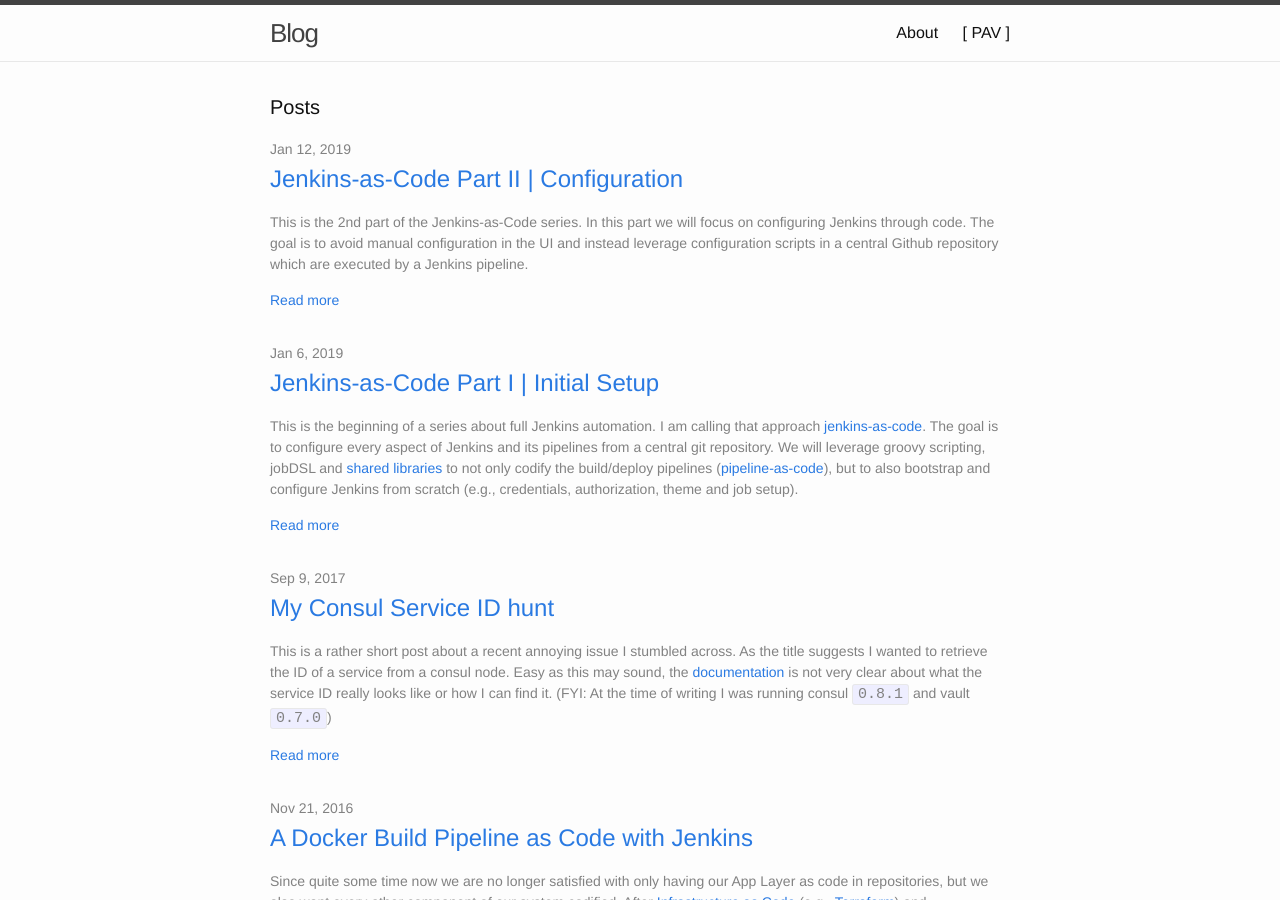
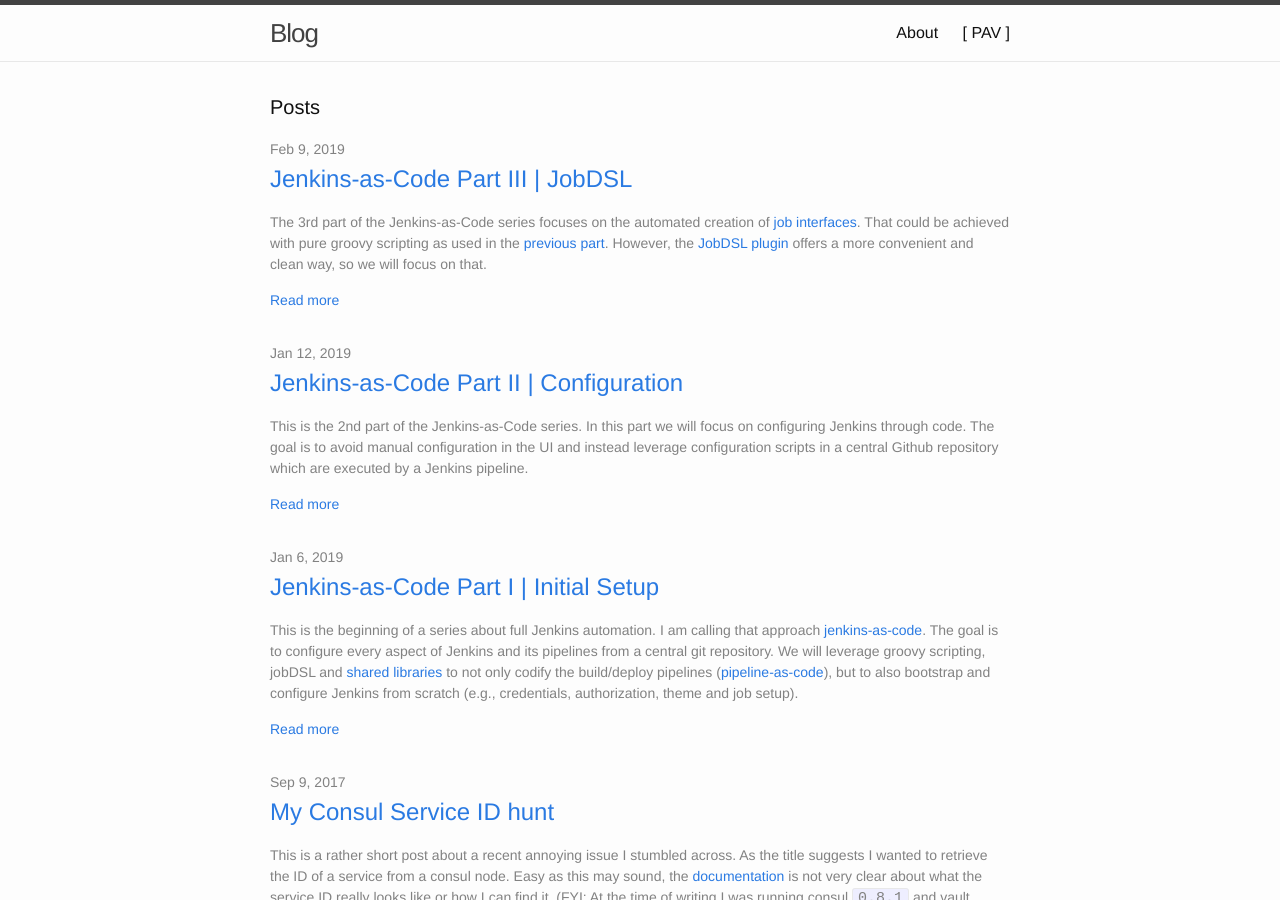
Before and after one commit to fishi0x01/fishi0x01.github.io, a Jekyll site: the page built from index.html, in a window 1280 px wide and 900 px high. Built offline with Jekyll 4.4.1, drawn with Linux system fonts in a browser that asks for light colours; formulas are drawn with MathJax 3; some of the changed lines change nothing that is shown.

Commit message:
Add jenkins-as-code part III

```diff
--- a/_config.yml
+++ b/_config.yml
@@ -13,6 +13,7 @@
 linkedin_username: fishi
 hackerrank_username: fishi0x01
 keybaseio_username: fishi
+hashnode_username: fishi0x01
 stackoverflow_username: fishi
 stackoverflow_userhash: 4478420
 
@@ -21,7 +22,7 @@
 excerpt_separator: "<!--more-->"
 github: [metadata]
 
-gems:
+plugins:
   - jekyll-gist
   - jekyll-redirect-from
 
--- a/_includes/footer.html
+++ b/_includes/footer.html
@@ -35,6 +35,9 @@
           <li>
             {% include icon-keybaseio.html username=site.keybaseio_username %}
           </li>
+          <li>
+            {% include icon-hashnode.html username=site.hashnode_username %}
+          </li>
         </ul>
       </div>
     </div>
--- /dev/null
+++ b/_includes/icon-hashnode.html
@@ -0,0 +1 @@
+<a href="https://hashnode.com/@{{ include.username }}"><span class="icon icon--hashnode">{% include icon-hashnode.svg %}</span><span class="username"> {{ include.username }}</span></a>
--- a/_posts/2019-01-06-Jenkins-As-Code-Part-1.md
+++ b/_posts/2019-01-06-Jenkins-As-Code-Part-1.md
@@ -2,7 +2,7 @@
 layout: post
 title: "Jenkins-as-Code Part I | Initial Setup"
 date: 2019-01-06 14:45:00 +0000
-modified: 2019-02-03 09:30:00 +0000
+modified: 2019-02-09 09:30:00 +0000
 comments: true
 disqus_id: 15
 permalink: weblog/2019/01/06/jenkins-as-code-part-1/
@@ -58,6 +58,7 @@
 
 #### Job Interface
 A job interface describes the job in the Jenkins UI.
+Deep down a job interface is xml code on the Jenkins master instance, usually found at `${JENKINS_HOME}/jobs`.
 We use a job interface to declare input parameters and to trigger the job.
 Preferably, a job interface is created using the Jenkins [jobDSL plugin][jobdsl-plugin].
 When a job is triggered it loads the pipeline definition.
--- a/_posts/2019-01-12-Jenkins-As-Code-Part-2.md
+++ b/_posts/2019-01-12-Jenkins-As-Code-Part-2.md
@@ -2,7 +2,7 @@
 layout: post
 title: "Jenkins-as-Code Part II | Configuration"
 date: 2019-01-12 14:30:00 +0000
-modified: 2019-01-12 14:30:00 +0000
+modified: 2019-02-09 10:30:00 +0000
 comments: true
 disqus_id: 16
 permalink: weblog/2019/01/12/jenkins-as-code-part-2/
@@ -140,6 +140,16 @@
 **timezone.groovy:**
 {% gist fishi0x01/7c2d29afbaa0f16126eb4d4b35942f76 timezone.groovy %}
 
+#### User Public Keys
+
+We can add public keys for users.
+
+**user-public-keys.groovy:**
+{% gist fishi0x01/7c2d29afbaa0f16126eb4d4b35942f76 user-public-keys.groovy %}
+
+Adding a public key to a user is useful if you must interact with jenkins via [jenkins-cli][jenkins-cli].
+In my experience Jenkins CLI works best when used with the `-ssh` option.
+
 #### GitHub
 
 [MultiBranch Pipelines][multibranch-pipeline] are a nice way to build projects.
@@ -199,8 +209,7 @@
 We can change a configuration by pushing the change to the shared library and running
 the pre-baked configuration and seeding pipeline in Jenkins.
 
-In the next part of this series we will have a look at managing slaves on demand in multiple
-cloud providers at the same time.
+In the [next part][next-part] of this series we will have a quick look at Jenkins JobDSL plugin for job interfaces as-code.
 
 [plugin-configuration-as-code]: https://plugins.jenkins.io/configuration-as-code
 [plugin-github-oauth]: https://plugins.jenkins.io/github-oauth
@@ -214,3 +223,5 @@
 [vocabular-configuration-script]: /weblog/2019/01/06/jenkins-as-code-part-1/#configuration-script
 [vocabular-seeding]: /weblog/2019/01/06/jenkins-as-code-part-1/#seeding
 [part-one]: /weblog/2019/01/06/jenkins-as-code-part-1/
+[jenkins-cli]: https://jenkins.io/doc/book/managing/cli/
+[next-part]: /weblog/2019/02/09/jenkins-as-code-part-3/
--- /dev/null
+++ b/_posts/2019-02-09-Jenkins-As-Code-Part-3.md
@@ -0,0 +1,68 @@
+---
+layout: post
+title: "Jenkins-as-Code Part III | JobDSL"
+date: 2019-02-09 10:30:00 +0000
+modified: 2019-02-09 10:30:00 +0000
+comments: true
+disqus_id: 17
+permalink: weblog/2019/02/09/jenkins-as-code-part-3/
+redirect_from:
+  - /weblog/12/
+categories: jenkins
+---
+
+The 3rd part of the Jenkins-as-Code series focuses on the automated creation of [job interfaces][vocabular-job-interface].
+That could be achieved with pure groovy scripting as used in the [previous part][previous-part].
+However, the [JobDSL plugin][job-dsl-plugin] offers a more convenient and clean way, so we will focus on that.
+<!--more-->
+
+There are already quite a lot of tutorials and code snippets about the JobDSL plugin all over the web, so this will be a rather short post.
+I post this merely for the sake of completion as without JobDSL, Jenkins is not fully as-code.
+
+## JobDSL Introduction
+
+JobDSL is a DSL language on top of groovy.
+It offers an easy way to describe job interfaces as-code.
+It is very common to have a job interface seeding pipeline, which pulls the jobDSL code from a repository and provisions the job interfaces.
+Jenkins jobDSL is very easy to understand and write.
+It is easy to pickup as it comes with a [good documentation][job-dsl-public-doc].
+However, jobDSL can only provision features of plugins that are already installed in your jenkins instance.
+So the online documentation might show you features which are not available to your jenkins instance because of missing plugins.
+You can find all available features documented on your jenkins instance at `${JENKINS_BASE_URL}/plugin/job-dsl/api-viewer/index.html`.
+
+Further, there is an online [playground for jobDSL][job-dsl-playground] scripts.
+It translates your scripts to the final xml of the job interface, so it is ideal to quickly validate your scripts during jobDSL development.
+
+## Multibranch Build Pipelines
+
+After all that praise, now let's have a look at some code.
+In the following we create a set of Multibranch Pipelines for project repositories on Github:
+
+**multibranchJobs.groovy:**
+{% gist fishi0x01/4ac66ebeb096c163b03d46bc1e2ec89b multibranchJobs.groovy %}
+
+We assume that Jenkins is already hooked up with Github, which is a requirement for a Github Multibranch pipeline to function.
+
+{% include tags/hint-start.html %}
+Hooking up your Jenkins instance with Github and setting up credentials for CI users can be done fully as-code as well, as we have seen in the [previous part][previous-part] of this series.
+{% include tags/hint-end.html %}
+
+A seed pipeline to trigger the jobDSL could look like that:
+
+**seedPipeline.groovy:**
+{% gist fishi0x01/4ac66ebeb096c163b03d46bc1e2ec89b seedPipeline.groovy %}
+
+{% include tags/hint-start.html %}
+This is a very simplified seeding pipeline. In the [previous part][previous-part] of this series we covered a more mature configuration and seeding pipeline.
+{% include tags/hint-end.html %}
+
+## Conclusion
+
+This short post gave a quick overview of the JobDSL plugin and how to use it.
+We created a simple DSL for multibranch pipeline job interfaces of different projects hosted on Github.
+
+[job-dsl-plugin]: https://plugins.jenkins.io/job-dsl
+[vocabular-job-interface]: /weblog/2019/01/06/jenkins-as-code-part-1/#job-interface
+[previous-part]: /weblog/2019/01/12/jenkins-as-code-part-2/
+[job-dsl-public-doc]: https://jenkinsci.github.io/job-dsl-plugin/
+[job-dsl-playground]: http://job-dsl.herokuapp.com/
```
Also changed, not shown: _includes/icon-hashnode.svg (added).
